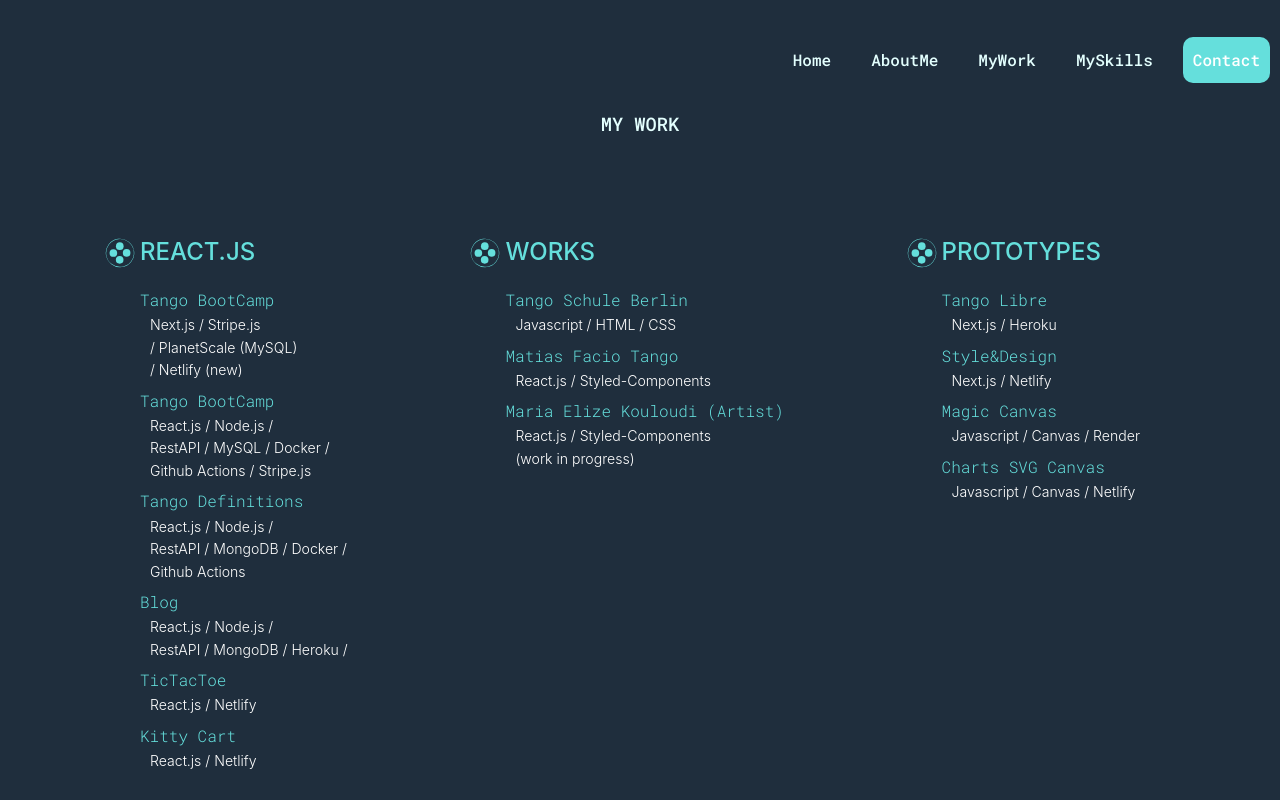
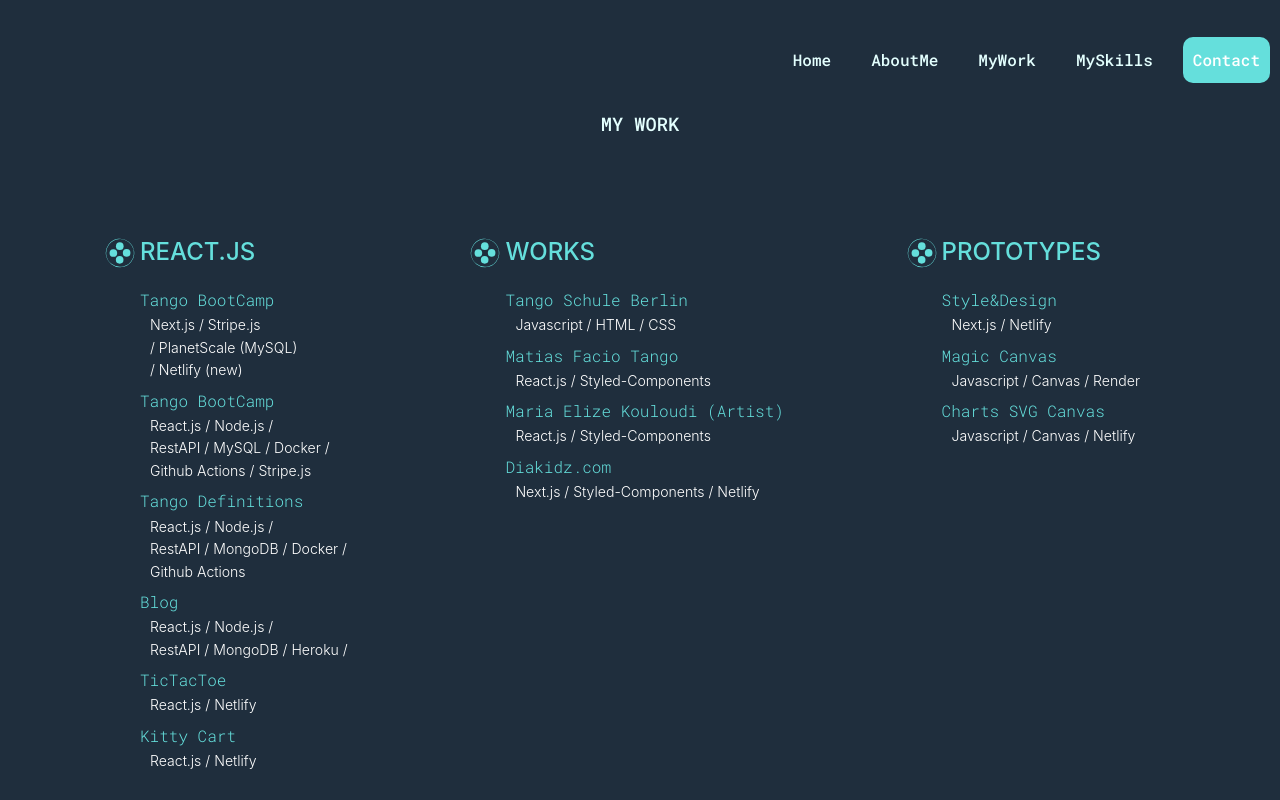
Before and after one commit to matiasfacio/matiasfacio-dev, a React (Create React App) app: page /mywork in a window 1280 px wide. Shown: the top 800 px of the page. Built offline with nearby package versions, Linux system fonts and the light colour scheme.

Commit message:
updating works and about me

```diff
--- a/src/components/pages/Aboutme.tsx
+++ b/src/components/pages/Aboutme.tsx
@@ -51,13 +51,14 @@ const Aboutme = () => {
               <a href="https://www.inklusion-digital.de/">
                 https://www.inklusion-digital.de/
               </a>
-              ). Stack: Next.js, SWR, Tailwinds
+              ). Stack: Next.js, Typescript, SWR, Tailwinds, Github, Discord.
             </li>
             <li>
               01.05.2021 - 28.02.2022: Frontend Developer at Seabo (
               <a href="https://seabo.com">https://seabo.com</a>). The stack we
-              were using consists of: React.js, React-Router, React-Query,
-              Redux, Ant Design, Styled-Components, Gitlab and Slack.
+              were using consisted of: React.js, Typescript, React-Router,
+              React-Query, Redux, Ant Design, Styled-Components, Gitlab and
+              Slack.
             </li>
             <li>
               01.03.2009 - 31.12.2019: Tango Libre Gbr. Management of the
--- a/src/components/pages/Home.tsx
+++ b/src/components/pages/Home.tsx
@@ -10,7 +10,7 @@ const Home = () => {
         <h1>matias facio</h1>
         <h3>Frontend Developer</h3>
         <br />
-        <h4>React.js/Javascript/CSS/HTML</h4>
+        <h4>React.js/Next.js/Javascript/CSS/HTML</h4>
         <h4>Node.js/Express.js/RestAPI</h4>
         <Buttonera>
           <StyledButton text="mywork" typeOfButton="secondary" goto="/mywork" />
--- a/src/components/pages/Mywork.tsx
+++ b/src/components/pages/Mywork.tsx
@@ -120,7 +120,19 @@ const Mywork = () => {
               </a>
               <Details>
                 React.js / Styled-Components <br />
-                (work in progress)
+              </Details>
+            </li>
+            <li>
+              <a
+                href="https://www.diakidz.com/"
+                target="_blank"
+                rel="noreferrer"
+              >
+                Diakidz.com <br />
+              </a>
+              <Details>
+                Next.js / Styled-Components / Netlify
+                <br />
               </Details>
             </li>
           </ul>
@@ -128,16 +140,6 @@ const Mywork = () => {
         <WorkUnit>
           <Title>Prototypes</Title>
           <ul>
-            <li>
-              <a
-                href="https://tangolibre.herokuapp.com/"
-                target="_blank"
-                rel="noreferrer"
-              >
-                Tango Libre
-              </a>
-              <Details>Next.js / Heroku</Details>
-            </li>
             <li>
               <a
                 href="https://prototype-style-design.netlify.app/"
```
